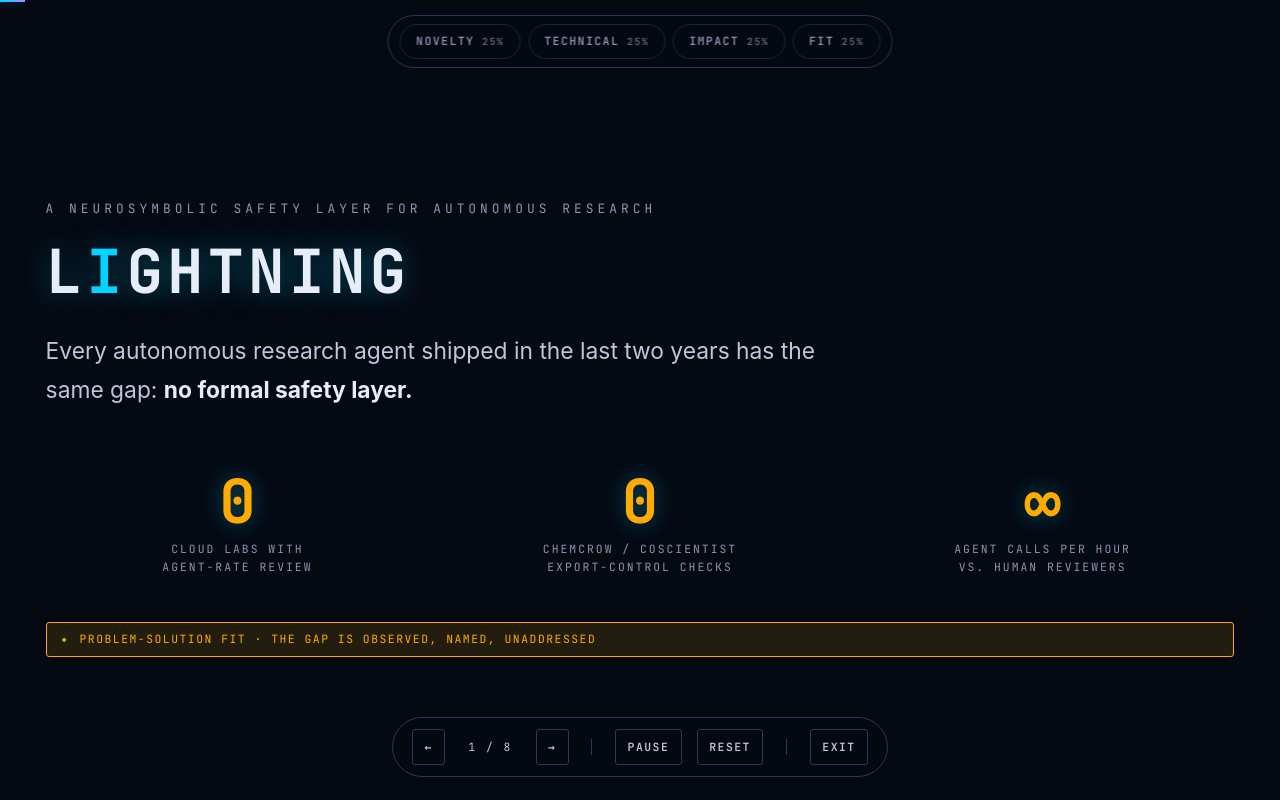
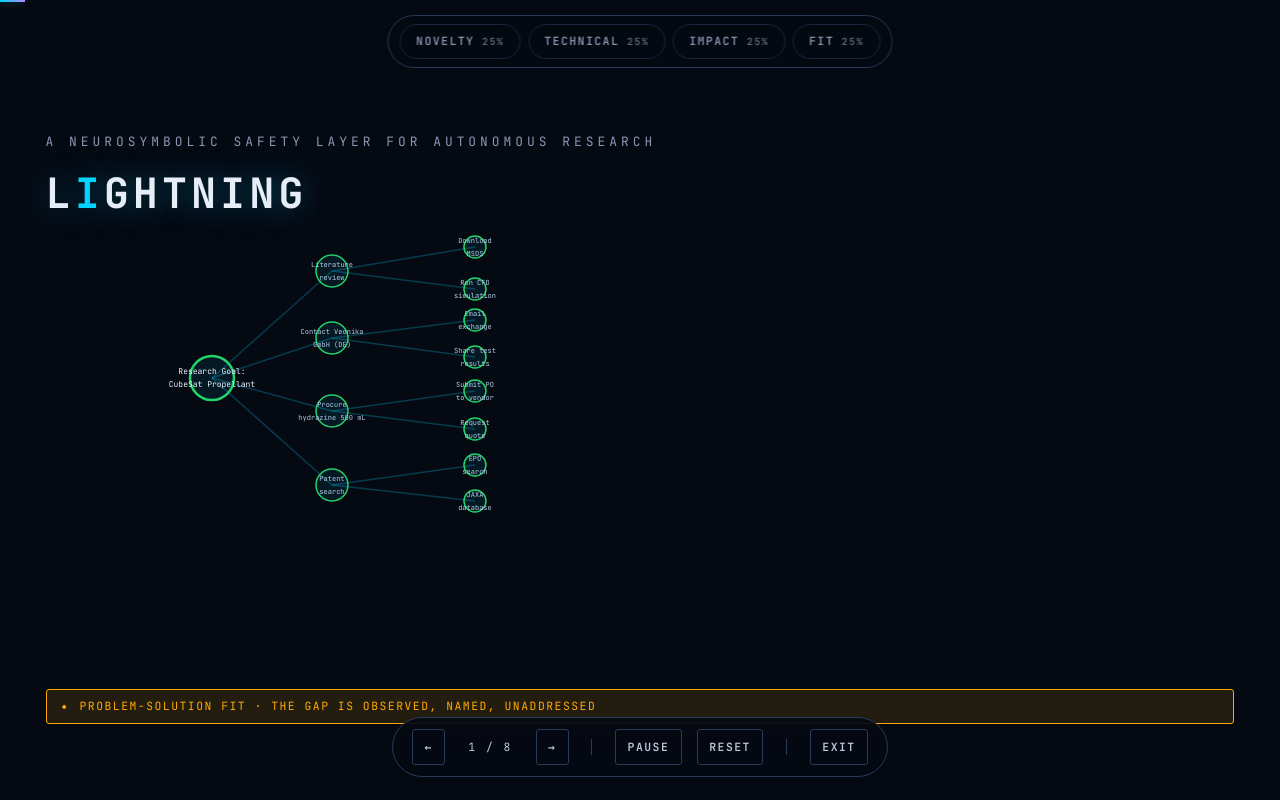
Before and after one commit to BenjaminHorrigan/lightning, a FastAPI app: page /presentation in a window 1280 px wide. Run offline with FastAPI, Linux system fonts and the light colour scheme.

Commit message:
feat(presentation): animated agent network on slide 1
Phase 0 (auto): green SVG network of agent actions grows with staggered
fade-in on slide load. Phase 1 (→ key): controlled nodes turn red with ✕
marks, violations panel lists ITAR/DFARS/EAR citations. Phase 2 (→ key):
stats row (0 cloud labs, 0 checks, ∞ agent calls) fades in. Third press
advances to slide 2. Replaces static metrics-only layout.

Co-Authored-By: Claude Sonnet 4.6 <noreply@anthropic.com>

```diff
--- a/demos/static/js/presentation.js
+++ b/demos/static/js/presentation.js
@@ -25,6 +25,7 @@
   const TOTAL_DWELL = DWELL.reduce((a, b) => a + b, 0);
 
   let current      = 0;
+  let slide1Phase  = 0; // 0 = green net, 1 = red violations, 2 = stats
   let isPlaying    = true;
   let slideStart   = performance.now();
   let elapsedTotal = 0;
@@ -91,10 +92,22 @@
     elapsedTotal = DWELL.slice(0, idx).reduce((a, b) => a + b, 0);
 
     // Trigger per-slide animations
+    if (idx === 0) {
+      slide1Phase = 0;
+      applySlide1Phase(0);
+      initAgentNetwork();
+    }
     if (idx === 4) animateScores(); // slide 5
   }
 
   function next() {
+    if (current === 0 && slide1Phase < 2) {
+      slide1Phase++;
+      applySlide1Phase(slide1Phase);
+      // Reset the per-slide timer so auto-advance restarts from now
+      slideStart = performance.now();
+      return;
+    }
     if (current < totalSlides - 1) showSlide(current + 1);
     else if (isPlaying) togglePlay(); // stop at the end
   }
@@ -304,6 +317,197 @@ end_use: space launch`;
     return String(s).replace(/[&<>"]/g, (c) => ({'&':'&amp;','<':'&lt;','>':'&gt;','"':'&quot;'}[c]));
   }
 
+  // ─── 6. Slide 1 — animated agent network ────────────────────────────────
+
+  // Node positions inside a 420×290 viewBox.
+  // controlled:true nodes will turn red in phase 1.
+  const S1_NODES = [
+    { id: 'root',    x: 55,  y: 145, r: 22, lines: ['Research Goal:', 'CubeSat Propellant'] },
+    { id: 'lit',     x: 175, y: 38,  r: 16, lines: ['Literature', 'review'] },
+    { id: 'contact', x: 175, y: 105, r: 16, lines: ['Contact Veonika', 'GmbH (DE)'],
+      controlled: true,  violation: 'ITAR §120.17',  detail: 'Foreign-national\ntechnical communication' },
+    { id: 'procure', x: 175, y: 178, r: 16, lines: ['Procure', 'hydrazine 500 mL'],
+      controlled: true,  violation: 'DFARS 252.225', detail: 'Controlled substance\nprocurement' },
+    { id: 'patent',  x: 175, y: 252, r: 16, lines: ['Patent', 'search'] },
+    { id: 'msds',    x: 318, y: 14,  r: 11, lines: ['Download', 'MSDS'] },
+    { id: 'sim',     x: 318, y: 56,  r: 11, lines: ['Run CFD', 'simulation'] },
+    { id: 'email',   x: 318, y: 87,  r: 11, lines: ['Email', 'exchange'],
+      controlled: true,  violation: 'ITAR §120.17',  detail: 'Technical data to\nforeign national' },
+    { id: 'sdata',   x: 318, y: 124, r: 11, lines: ['Share test', 'results'],
+      controlled: true,  violation: 'ITAR §120.6',   detail: 'Controlled technical\ndata transfer' },
+    { id: 'po',      x: 318, y: 158, r: 11, lines: ['Submit PO', 'to vendor'],
+      controlled: true,  violation: 'DFARS 252.225', detail: 'Foreign-source\nrestriction violation' },
+    { id: 'quote',   x: 318, y: 196, r: 11, lines: ['Request', 'quote'] },
+    { id: 'epo',     x: 318, y: 232, r: 11, lines: ['EPO', 'search'] },
+    { id: 'jaxa',    x: 318, y: 268, r: 11, lines: ['JAXA', 'database'],
+      controlled: true,  violation: 'EAR §740.13',   detail: 'Foreign govt\ntechnology transfer' },
+  ];
+
+  const S1_LINKS = [
+    ['root','lit'], ['root','contact'], ['root','procure'], ['root','patent'],
+    ['lit','msds'], ['lit','sim'],
+    ['contact','email'], ['contact','sdata'],
+    ['procure','po'], ['procure','quote'],
+    ['patent','epo'], ['patent','jaxa'],
+  ];
+
+  const COL_GREEN  = '#00d4ff';   // --accent-primary (cyan-green tint at low opacity)
+  const COL_OK     = '#22d36a';   // --accent-success
+  const COL_RED    = '#ff3b3b';   // --accent-danger
+  const COL_EDGE   = 'rgba(0,212,255,0.25)';
+  const COL_EDGE_R = 'rgba(255,59,59,0.35)';
+
+  let s1NodeById = {};
+
+  function initAgentNetwork() {
+    const svg = document.getElementById('agent-net-svg');
+    if (!svg) return;
+    svg.innerHTML = '';
+    s1NodeById = {};
+
+    // Build lookup
+    S1_NODES.forEach((n) => { s1NodeById[n.id] = n; });
+
+    // ── Edges ──────────────────────────────────────────────
+    S1_LINKS.forEach(([a, b], i) => {
+      const na = s1NodeById[a];
+      const nb = s1NodeById[b];
+      const line = document.createElementNS('http://www.w3.org/2000/svg', 'line');
+      line.setAttribute('x1', na.x); line.setAttribute('y1', na.y);
+      line.setAttribute('x2', nb.x); line.setAttribute('y2', nb.y);
+      line.setAttribute('stroke', COL_EDGE);
+      line.setAttribute('stroke-width', '1.5');
+      line.setAttribute('opacity', '0');
+      line.setAttribute('data-edge', `${a}-${b}`);
+      line.style.transition = 'stroke 0.4s, stroke-width 0.4s, opacity 0.4s';
+      svg.appendChild(line);
+
+      // Stagger edge fade-in
+      setTimeout(() => { line.setAttribute('opacity', '1'); }, 300 + i * 60);
+    });
+
+    // ── Nodes ──────────────────────────────────────────────
+    S1_NODES.forEach((n, i) => {
+      const g = document.createElementNS('http://www.w3.org/2000/svg', 'g');
+      g.setAttribute('data-node', n.id);
+      g.setAttribute('opacity', '0');
+      g.style.transition = 'opacity 0.35s';
+
+      // Circle
+      const circle = document.createElementNS('http://www.w3.org/2000/svg', 'circle');
+      circle.setAttribute('cx', n.x); circle.setAttribute('cy', n.y); circle.setAttribute('r', n.r);
+      circle.setAttribute('fill', 'rgba(0,212,255,0.08)');
+      circle.setAttribute('stroke', COL_OK);
+      circle.setAttribute('stroke-width', n.id === 'root' ? '2.5' : '1.5');
+      circle.style.transition = 'fill 0.4s, stroke 0.4s';
+      g.appendChild(circle);
+
+      // Label lines
+      const labelY0 = n.y - (n.lines.length - 1) * 6;
+      n.lines.forEach((line, li) => {
+        const t = document.createElementNS('http://www.w3.org/2000/svg', 'text');
+        t.setAttribute('x', n.x); t.setAttribute('y', labelY0 + li * 13);
+        t.setAttribute('text-anchor', 'middle');
+        t.setAttribute('dominant-baseline', 'middle');
+        t.setAttribute('font-family', 'var(--font-mono, monospace)');
+        t.setAttribute('font-size', n.id === 'root' ? '8' : '7');
+        t.setAttribute('fill', n.id === 'root' ? '#e8f4fd' : '#b0cce4');
+        t.setAttribute('pointer-events', 'none');
+        t.style.transition = 'fill 0.4s';
+        t.textContent = line;
+        g.appendChild(t);
+      });
+
+      svg.appendChild(g);
+
+      // Stagger node fade-in (after edges)
+      setTimeout(() => { g.setAttribute('opacity', '1'); }, 500 + i * 80);
+    });
+  }
+
+  /**
+   * Apply a slide-1 phase transition.
+   * phase 1 → controlled nodes turn red, violations panel fades in
+   * phase 2 → stats row fades in
+   */
+  function applySlide1Phase(phase) {
+    const svg = document.getElementById('agent-net-svg');
+    const violationsPanel = document.getElementById('s1-violations');
+    const violItems       = document.getElementById('s1-viol-items');
+    const statsRow        = document.getElementById('s1-stats');
+
+    if (phase === 1 && svg) {
+      // ── Turn controlled nodes red ──────────────────────
+      const controlledNodes = S1_NODES.filter((n) => n.controlled);
+      const controlledIds   = new Set(controlledNodes.map((n) => n.id));
+
+      controlledNodes.forEach((n, i) => {
+        const g      = svg.querySelector(`[data-node="${n.id}"]`);
+        if (!g) return;
+        const circle = g.querySelector('circle');
+        const texts  = g.querySelectorAll('text');
+
+        setTimeout(() => {
+          if (circle) {
+            circle.setAttribute('stroke', COL_RED);
+            circle.setAttribute('fill', 'rgba(255,59,59,0.12)');
+          }
+          texts.forEach((t) => t.setAttribute('fill', '#ff9999'));
+
+          // Add ✕ mark
+          const x = document.createElementNS('http://www.w3.org/2000/svg', 'text');
+          x.setAttribute('x', n.x + n.r - 6); x.setAttribute('y', n.y - n.r + 6);
+          x.setAttribute('text-anchor', 'middle');
+          x.setAttribute('dominant-baseline', 'middle');
+          x.setAttribute('font-size', n.r < 14 ? '9' : '11');
+          x.setAttribute('fill', COL_RED);
+          x.setAttribute('font-weight', 'bold');
+          x.setAttribute('pointer-events', 'none');
+          x.textContent = '✕';
+          g.appendChild(x);
+        }, i * 120);
+      });
+
+      // ── Redden edges from/to controlled nodes ─────────
+      S1_LINKS.forEach(([a, b]) => {
+        if (!controlledIds.has(a) && !controlledIds.has(b)) return;
+        const line = svg.querySelector(`[data-edge="${a}-${b}"]`);
+        if (line) {
+          setTimeout(() => {
+            line.setAttribute('stroke', COL_EDGE_R);
+            line.setAttribute('stroke-width', '2');
+          }, 200);
+        }
+      });
+
+      // ── Build violations list ──────────────────────────
+      if (violItems) {
+        const seen = new Map();
+        S1_NODES.filter((n) => n.controlled).forEach((n) => {
+          if (!seen.has(n.violation)) seen.set(n.violation, n.detail);
+        });
+        violItems.innerHTML = '';
+        seen.forEach((detail, violation) => {
+          const item = document.createElement('div');
+          item.style.cssText = 'background: rgba(255,59,59,0.08); border-left: 2px solid var(--accent-danger); padding: 6px 10px; border-radius: 2px;';
+          item.innerHTML = `<div style="font-family:var(--font-mono);font-size:0.7rem;color:var(--accent-danger);font-weight:700;">${violation}</div>`
+                         + `<div style="font-size:0.72rem;color:var(--text-secondary);margin-top:2px;white-space:pre-line;">${detail}</div>`;
+          violItems.appendChild(item);
+        });
+      }
+      if (violationsPanel) violationsPanel.style.opacity = '1';
+    }
+
+    if (phase === 2) {
+      if (statsRow) statsRow.style.opacity = '1';
+    }
+  }
+
+  // Kick off the network on initial page load (slide 0 is already active)
+  initAgentNetwork();
+
+  // ─────────────────────────────────────────────────────────────────────────
+
   // Initialise
   updateCriteria(0);
 })();
--- a/demos/templates/presentation.html
+++ b/demos/templates/presentation.html
@@ -24,16 +24,24 @@
 
 <main class="presentation">
 
-  <!-- SLIDE 1 - Cold open. Touches: Problem-Solution Fit -->
+  <!-- SLIDE 1 - Cold open: animated agent network. Touches: Problem-Solution Fit -->
   <section class="slide is-active" id="slide-1" data-touches="">
     <div class="slide__eyebrow">A neurosymbolic safety layer for autonomous research</div>
-    <h1 class="slide__title">L<span class="accent">i</span>ghtning</h1>
-    <p class="slide__body" style="font-size: var(--fs-xl); max-width: 56ch;">
-      Every autonomous research agent shipped in the last two years has the
-      same gap: <strong style="color: var(--text-primary);">no formal safety layer.</strong>
-    </p>
+    <h1 class="slide__title" style="font-size: var(--fs-3xl); margin-bottom: var(--space-4);">L<span class="accent">i</span>ghtning</h1>
 
-    <div class="slide__metrics" style="margin-top: var(--space-12);">
+    <div style="display: flex; gap: var(--space-6); align-items: flex-start;">
+      <!-- SVG agent network graph -->
+      <svg id="agent-net-svg" viewBox="0 0 420 290" style="width: 54%; height: 290px; overflow: visible; flex-shrink: 0;"></svg>
+
+      <!-- Violations panel — hidden until phase 1 -->
+      <div id="s1-violations" style="flex: 1; opacity: 0; transition: opacity 0.5s 0.15s; padding-top: var(--space-1); min-width: 0;">
+        <div style="font-family: var(--font-mono); font-size: var(--fs-xs); text-transform: uppercase; letter-spacing: 2px; color: var(--accent-danger); margin-bottom: var(--space-3);">&#9888;&nbsp; Violations detected</div>
+        <div id="s1-viol-items" style="display: flex; flex-direction: column; gap: var(--space-2);"></div>
+      </div>
+    </div>
+
+    <!-- Stats row — hidden until phase 2 -->
+    <div id="s1-stats" class="slide__metrics" style="margin-top: var(--space-4); opacity: 0; transition: opacity 0.8s;">
       <div class="slide__big-stat">
         <div class="slide__big-stat__value" style="color: var(--accent-warning);">0</div>
         <div class="slide__big-stat__label">Cloud labs with<br>agent-rate review</div>
```
